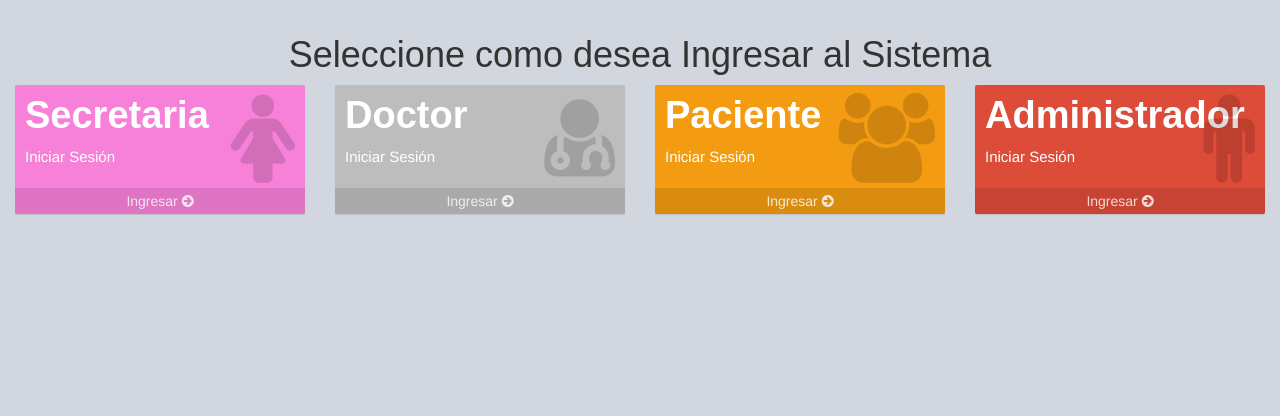
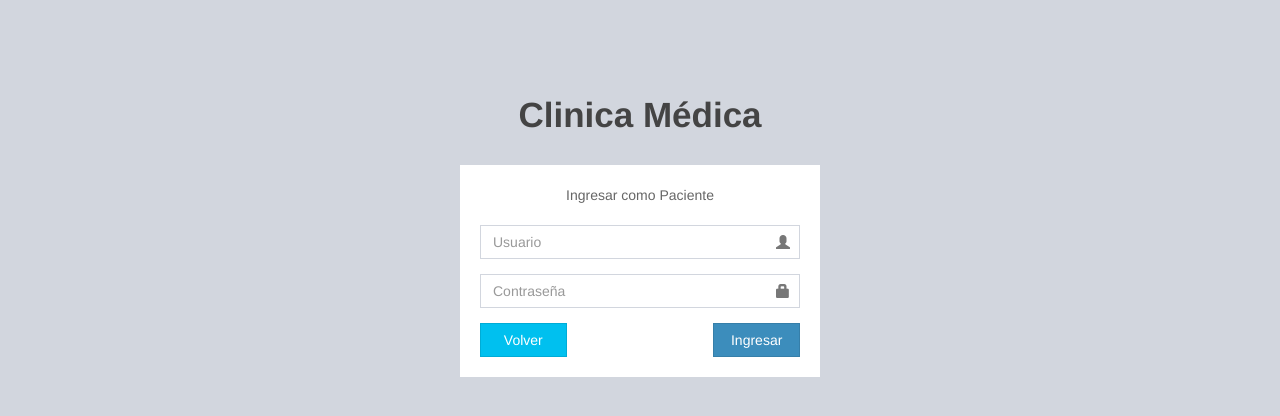
Before and after one commit to rusZovnet3/citemedicaon, a PHP site: page /Proyecto/ingreso-Paciente in a window 1280 px wide. Shown: the top 416 px of the page. Run offline with PHP 8.4, Linux system fonts and the light colour scheme.

Commit message:
Iniciar Session de Pacientes

```diff
--- a/Controladores/pacientesC.php
+++ b/Controladores/pacientesC.php
@@ -79,4 +79,46 @@
 			}
 		}
 
+
+		/*==================================================
+		=            Ingresar Session Pacientes            =
+		==================================================*/
+
+		public function IngresarPacienteC(){
+			if (isset($_POST["usuario-Ing"])) {
+
+				if (preg_match('/^[a-zA-Z0-9]+$/', $_POST["usuario-Ing"]) && preg_match('/^[a-zA-Z0-9]+$/', $_POST["clave-Ing"])) {
+
+					$tablaBD 	= "pacientes";
+					$datosC 	= array("usuario" 	=> $_POST["usuario-Ing"],
+										"clave" 	=> $_POST["clave-Ing"]);
+
+					$resultado = PacientesM::IngresarPacienteM($tablaBD, $datosC);
+
+					if ($resultado["usuario"] == $_POST["usuario-Ing"] && $resultado["clave"] == $_POST["clave-Ing"]) {
+
+						# AUTORIZA LA SESSION
+						$_SESSION["Ingresar"] = true;
+
+						$_SESSION["id"] 		= $resultado["id"];
+						$_SESSION["usuario"] 	= $resultado["usuario"];
+						$_SESSION["clave"] 		= $resultado["clave"];
+						$_SESSION["nombre"] 	= $resultado["nombre"];
+						$_SESSION["documento"] 	= $resultado["documento"];
+						$_SESSION["apellido"] 	= $resultado["apellido"];
+						$_SESSION["foto"] 		= $resultado["foto"];
+						$_SESSION["rol"] 		= $resultado["rol"];
+
+						echo '<script>
+									window.location = "http://localhost:8080/Proyecto/SitioWeb/SitioWeb/websiteCitasMedicaOnline/inicio";
+								</script>';
+
+					} else {
+						echo '<br><div class="alert alert-danger text-center">Error al Ingresar</div>';
+					}
+
+				}
+			}
+		}
+
 	}
--- a/Modelos/pacientesM.php
+++ b/Modelos/pacientesM.php
@@ -78,4 +78,18 @@
 			$pdo = null;
 		}
 
+
+		static public function IngresarPacienteM($tablaBD, $datosC){
+			$pdo = ConexionBD::cBD()->prepare("SELECT * FROM $tablaBD WHERE usuario = :usuario");
+
+			$pdo->bindParam(":usuario", $datosC["usuario"], PDO::PARAM_STR);
+
+			$pdo->execute();
+
+			return $pdo->fetch();
+
+			$pdo->close();
+			$pdo = null;
+		}
+
 	}
--- /dev/null
+++ b/Vistas/modulos/ingreso-Paciente.php
@@ -0,0 +1,49 @@
+<div class="login-box">
+  <div class="login-logo">
+    <a href="#"><b>Clinica Médica</b></a>
+  </div>
+
+  <!-- /.login-logo -->
+  <div class="login-box-body">
+    <p class="login-box-msg">Ingresar como Paciente</p>
+
+    <form method="post" autocomplete="off">
+
+      <div class="form-group has-feedback">
+        <input type="text" class="form-control" name="usuario-Ing" placeholder="Usuario">
+        <span class="glyphicon glyphicon-user form-control-feedback"></span>
+      </div>
+
+      <div class="form-group has-feedback">
+        <input type="password" class="form-control" name="clave-Ing" placeholder="Contraseña">
+        <span class="glyphicon glyphicon-lock form-control-feedback"></span>
+      </div>
+
+      <div class="row">
+
+        <div class="col-xs-4 pull-left">
+          <a href="http://localhost:8080/Proyecto/SitioWeb/SitioWeb/websiteCitasMedicaOnline">
+            <button type="button" class="btn btn-info btn-block btn-flat">Volver</button>
+          </a>
+        </div>
+
+        <div class="col-xs-4 pull-right">
+          <button type="submit" class="btn btn-primary btn-block btn-flat">Ingresar</button>
+        </div>
+
+      </div>
+
+      <?php
+
+        $ingreso = new PacientesC();
+        $ingreso->IngresarPacienteC();
+
+       ?>
+
+
+    </form>
+
+  </div>
+  <!-- /.login-box-body -->
+
+</div>
--- a/Vistas/modulos/seleccionar.php
+++ b/Vistas/modulos/seleccionar.php
@@ -57,7 +57,7 @@
             <div class="icon">
               <i class="fa fa-users"></i>
             </div>
-            <a href="#" class="small-box-footer">Ingresar <i class="fa fa-arrow-circle-right"></i></a>
+            <a href="ingreso-Paciente" class="small-box-footer">Ingresar <i class="fa fa-arrow-circle-right"></i></a>
           </div>
           <!--End --- small box -->
 
--- a/Vistas/plantilla.php
+++ b/Vistas/plantilla.php
@@ -48,6 +48,8 @@
               # Control de Menú
               if ($_SESSION["rol"] == "Secretaria") {
                   include 'modulos/menuSecretaria.php';
+              }else if ($_SESSION["rol"] == "Paciente") {
+                  include 'modulos/menuPaciente.php';
               }
 
 
@@ -86,7 +88,12 @@
 
                   include 'modulos/ingreso-Secretaria.php';
 
+                }else if ($_GET["url"] == "ingreso-Paciente") {
+
+                  include 'modulos/ingreso-Paciente.php';
+
                 }else{
+
                   include 'modulos/seleccionar.php';
                 }
 
```
Also changed, not shown: Vistas/modulos/menuPaciente.php (added, +64 -0 lines).
